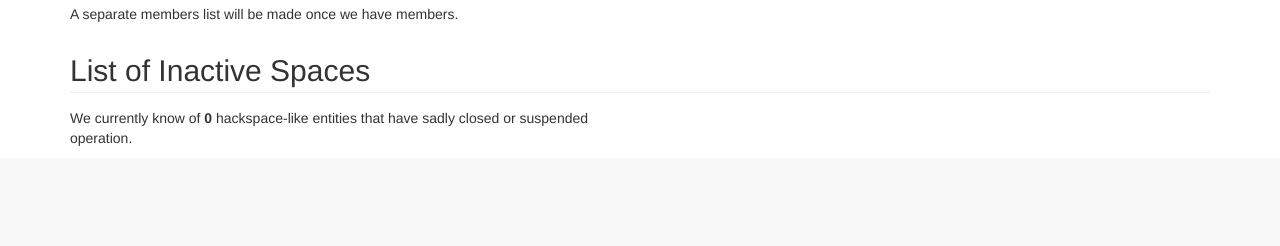
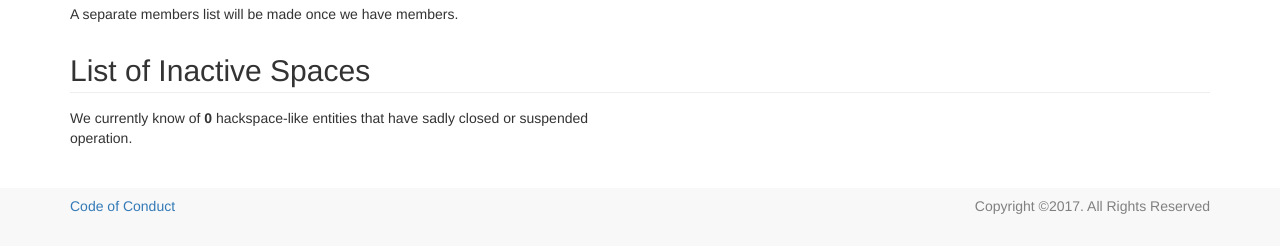
Before and after one commit to UKHackspaceFoundation/website, a Django app: page / in a window 1280 px wide. Shown: the part 951-1197 px from the top of the page. Before the commit the page ends 1097 px from the top, so only its background shows below. Run offline with Django 3.2, Linux system fonts and the light colour scheme; data that the repository does not hold is empty; some libraries are stand-ins or nearby versions.

Commit message:
Add a footer inc CoC link

```diff
--- a/main/templates/base.html
+++ b/main/templates/base.html
@@ -34,6 +34,15 @@
       {% block content %}{% endblock %}
     </div>
 
+    <div class="footer">
+        <div class="container">
+            {% block footer %}
+            <div class="pull-right">Copyright ©2017. All Rights Reserved</div>
+            <a href="/foundation/codeOfConduct.md">Code of Conduct</a>
+            {% endblock %}
+        </div>
+    </div>
+
     {% block js %}
     <script src="https://ajax.googleapis.com/ajax/libs/jquery/1.12.4/jquery.min.js"></script>
     <script src="https://maxcdn.bootstrapcdn.com/bootstrap/3.3.7/js/bootstrap.min.js"
--- a/static/css/main.css
+++ b/static/css/main.css
@@ -25,6 +25,13 @@ h2 {
     .navbar-brand img {
         max-height:30px;
     }
+}
+
+.footer {
+    margin-top:30px;
+    background-color: #f8f8f8;
+    color: #808080;
+    padding: 8px 0px 30px 0px;
 }
 
 .jumbotron {
```
